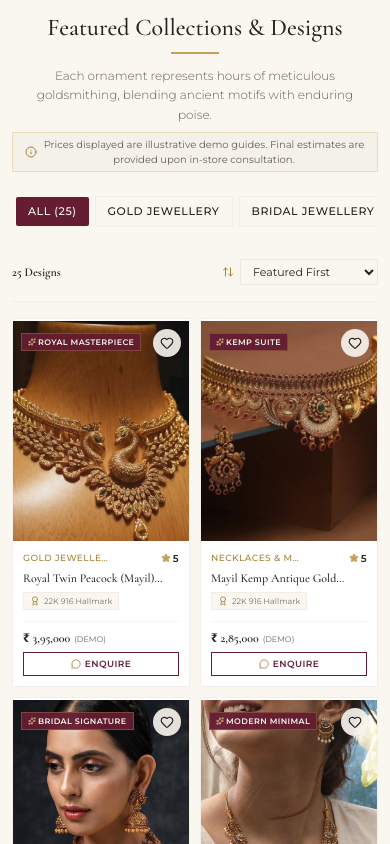
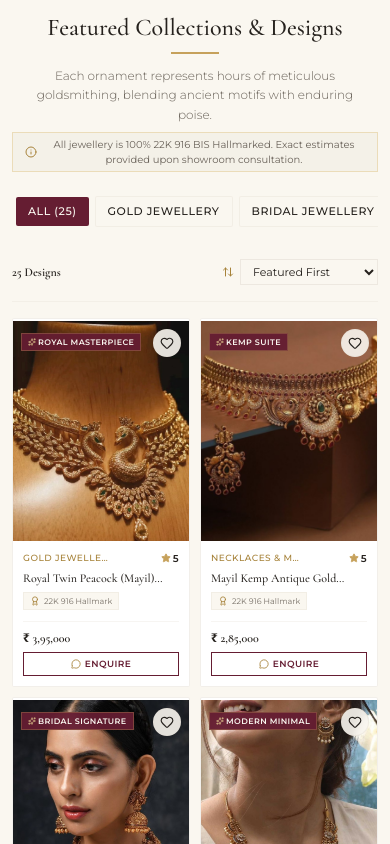
Before and after one commit to sivapragadheeswarii/lalitha, a React (Vite) app: page / in a window 390 px wide. Shown: the part 3340-4184 px from the top of the page. Built offline with nearby package versions, Linux system fonts and the light colour scheme.

Commit message:
Remove all remaining demo and illustrative disclaimer texts across products, modals, newsletter and bag

```diff
--- a/src/components/modals/CartDrawer.jsx
+++ b/src/components/modals/CartDrawer.jsx
@@ -63,7 +63,7 @@ export default function CartDrawer({
           <div className="bg-ivory-200/70 border-b border-charcoal-border/40 px-6 py-2.5 flex items-start gap-2 text-[11px] text-charcoal-muted">
             <Info className="w-4 h-4 text-gold-dark shrink-0 mt-0.5" />
             <span>
-              Illustrative Demo Bag: Purchases are finalized in-person at our Palani showroom or via verified artisan consultation.
+              Showroom Enquiry Bag: Selected designs are finalized with certified BIS 916 weights at our Palani showroom.
             </span>
           </div>
 
@@ -113,7 +113,7 @@ export default function CartDrawer({
                           {product.name}
                         </h5>
                         <span className="text-xs text-charcoal-muted block">
-                          {product.demoPrice} (Demo)
+                          {product.demoPrice}
                         </span>
                       </div>
 
--- a/src/components/modals/ProductModal.jsx
+++ b/src/components/modals/ProductModal.jsx
@@ -52,14 +52,14 @@ export default function ProductModal({
             <div className="w-12 h-[1px] bg-gold mt-3" />
           </div>
 
-          {/* Illustrative Demo Price Notice */}
+          {/* Showroom Price Benchmark Notice */}
           <div className="bg-ivory-200/60 p-3.5 border-l-2 border-gold text-xs text-charcoal-muted space-y-1">
             <div className="flex items-baseline gap-2">
               <span className="text-sm font-semibold text-charcoal font-serif">
                 {product.demoPrice}
               </span>
               <span className="text-[10px] uppercase tracking-wider text-charcoal-muted">
-                (Illustrative Demo Price)
+                (Showroom Benchmark)
               </span>
             </div>
             <p className="text-[11px] leading-relaxed text-charcoal-muted/90">
--- a/src/components/product/ProductCard.jsx
+++ b/src/components/product/ProductCard.jsx
@@ -107,9 +107,6 @@ export default function ProductCard({
               <span className="font-serif text-xs sm:text-base font-semibold text-charcoal">
                 {product.demoPrice}
               </span>
-              <span className="text-[8px] sm:text-[9px] text-charcoal-muted uppercase">
-                (Demo)
-              </span>
             </div>
             <span className="text-[8px] sm:text-[9px] text-charcoal-muted block sm:block hidden">
               Palani Showroom
--- a/src/sections/FeaturedSection.jsx
+++ b/src/sections/FeaturedSection.jsx
@@ -64,10 +64,10 @@ export default function FeaturedSection({
               : 'Each ornament represents hours of meticulous goldsmithing, blending ancient motifs with enduring poise.'}
           </p>
 
-          {/* Illustrative Demo Price Notice */}
+          {/* Hallmark Trust Notice */}
           <div className="inline-flex items-center gap-1.5 px-3 py-1 bg-ivory-200/80 border border-gold-200 text-[10px] sm:text-[11px] text-charcoal-muted mt-2">
             <Info className="w-3 h-3 sm:w-3.5 sm:h-3.5 text-gold-dark shrink-0" />
-            <span>Prices displayed are illustrative demo guides. Final estimates are provided upon in-store consultation.</span>
+            <span>All jewellery is 100% 22K 916 BIS Hallmarked. Exact estimates provided upon showroom consultation.</span>
           </div>
         </div>
 
--- a/src/sections/NewsletterSection.jsx
+++ b/src/sections/NewsletterSection.jsx
@@ -106,7 +106,7 @@ export default function NewsletterSection() {
             )}
 
             <p className="text-[10px] text-charcoal-muted/70 tracking-wide">
-              Illustrative demo form • We honor your privacy
+              We respect your privacy • Only auspicious festival & bridal updates
             </p>
           </form>
         )}
```
